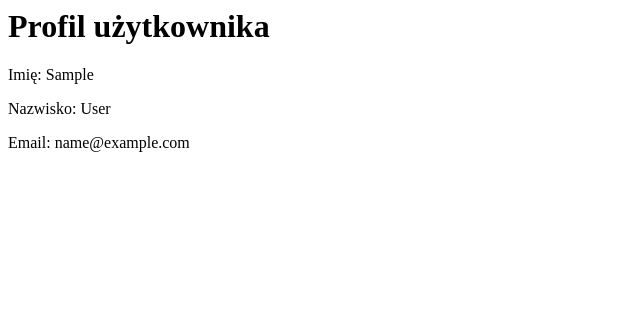
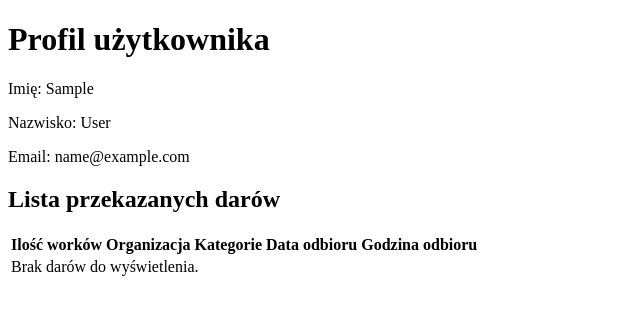
Before and after one commit to MarcinKostr/ONL_PYT_W_34_Trello_PortfolioLab, a Django app: page /profile/ in a window 1280 px wide. Shown: the top 315 px of the page, without its empty margins (0-640 px from the left). Run offline with Django 5.2, Linux system fonts and the light colour scheme; the visitor is signed in with stand-in values (Sample User, id 1); data that the repository does not hold is empty.

Commit message:
Na stronie użytkownika wyświetla się lista przekazanych darów

```diff
--- a/my_project/oddam_w_dobre_rece_app/templates/user_profile.html
+++ b/my_project/oddam_w_dobre_rece_app/templates/user_profile.html
@@ -1,3 +1,4 @@
+<!DOCTYPE html>
 <html lang="pl">
 <head>
     <meta charset="UTF-8">
@@ -9,5 +10,37 @@
     <p>Imię: {{ user.first_name }}</p>
     <p>Nazwisko: {{ user.last_name }}</p>
     <p>Email: {{ user.email }}</p>
+
+    <h2>Lista przekazanych darów</h2>
+    <table>
+        <thead>
+            <tr>
+                <th>Ilość worków</th>
+                <th>Organizacja</th>
+                <th>Kategorie</th>
+                <th>Data odbioru</th>
+                <th>Godzina odbioru</th>
+            </tr>
+        </thead>
+        <tbody>
+            {% for donation in donations %}
+            <tr>
+                <td>{{ donation.quantity }}</td>
+                <td>{{ donation.institution.name }}</td>
+                <td>
+                    {% for category in donation.categories.all %}
+                        {{ category.name }}{% if not forloop.last %}, {% endif %}
+                    {% endfor %}
+                </td>
+                <td>{{ donation.pick_up_date }}</td>
+                <td>{{ donation.pick_up_time }}</td>
+            </tr>
+            {% empty %}
+            <tr>
+                <td colspan="5">Brak darów do wyświetlenia.</td>
+            </tr>
+            {% endfor %}
+        </tbody>
+    </table>
 </body>
 </html>
--- a/my_project/oddam_w_dobre_rece_app/views.py
+++ b/my_project/oddam_w_dobre_rece_app/views.py
@@ -61,8 +61,9 @@ def register_view(request):
 
 @login_required
 def user_profile_view(request):
-    user = request.user
-    return render(request, 'user_profile.html', {'user': user})
+    # Pobieramy wszystkie darowizny przypisane do zalogowanego użytkownika
+    donations = Donation.objects.filter(user=request.user)
+    return render(request, 'user_profile.html', {'user': request.user, 'donations': donations})
 
 
 def add_donation_view(request):
```
